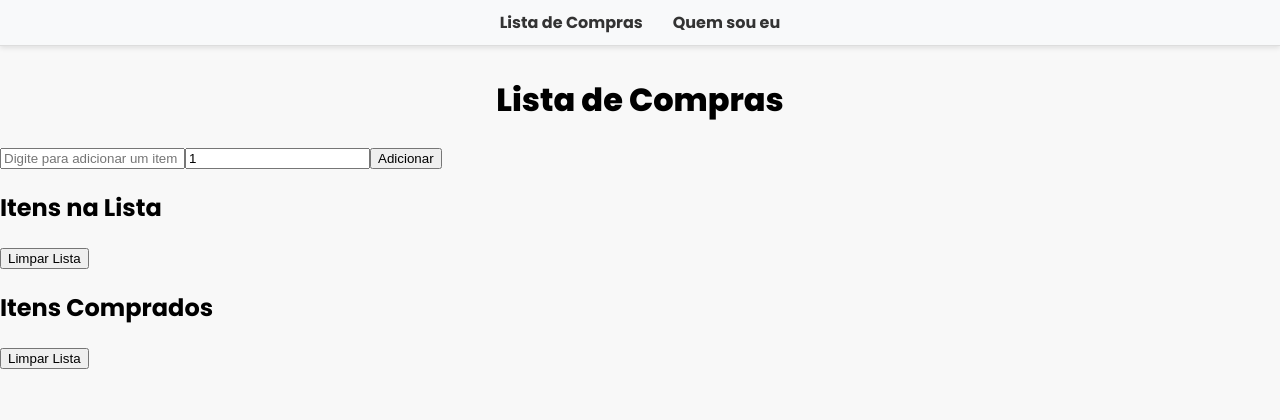
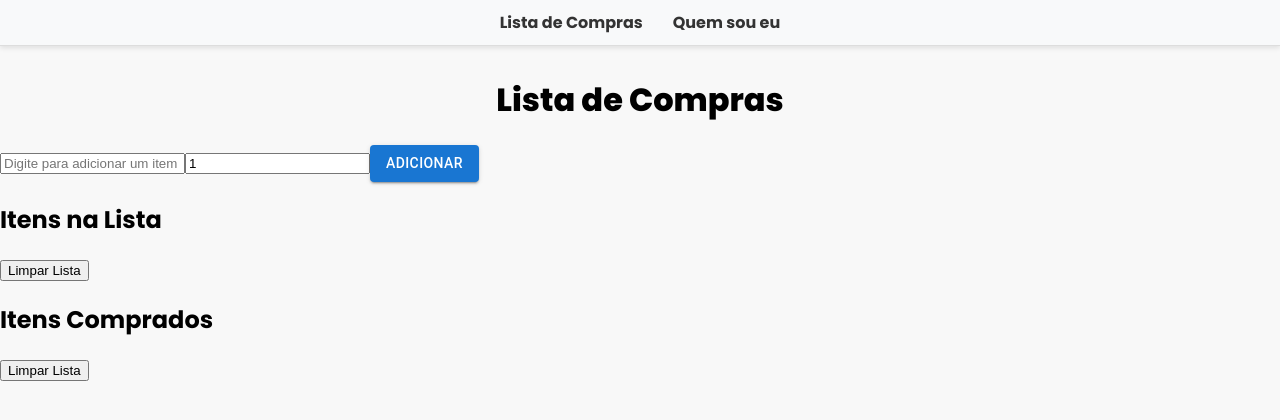
Before and after one commit to vh-mendes/shoppingList, a React (Vite) app: page / in a window 1280 px wide. Shown: the top 420 px of the page. Built offline with nearby package versions, Linux system fonts and the light colour scheme.

Commit message:
Melhorando a lista de compras

```diff
--- a/src/components/ShoppingList.tsx
+++ b/src/components/ShoppingList.tsx
@@ -1,5 +1,7 @@
 import { useState } from "react";
 import Alert from "@mui/material/Alert";
+import { Button } from "@mui/material";
+
 
 export function ShoppingList(){
   const [items, setItems] = useState<{ id: number; nome: string; quantidade: number; comprado: boolean; }[]>(
@@ -23,6 +25,7 @@
     //Remove todos os itens da lista de não comprados
       if (itemsNaoComprados.length > 0) {
         setItems(items.filter((item) => item.comprado));
+        setSucess ("Lista limpa com sucesso");
       } else { //Se não houver itens não comprados, exibe o erro
         setError("Não há itens na lista para remover");
         //setTimeout(() => setError(""), 2000); // Limpa a mensagem de erro após 3 segundos
@@ -35,6 +38,7 @@
     //Remove todos os itens da lista de não comprados
     if (itemsComprados.length > 0) {
       setItems(items.filter((item) => !item.comprado));
+      setSucess ("Lista limpa com sucesso");
     } else { //Se não houver itens comprados, exibe o erro
       setError("Não há itens na lista para remover");
       //setTimeout(() => setError(""), 2000); // Limpa a mensagem de erro após 3 segundos
@@ -62,11 +66,6 @@
       //setTimeout(() => setError(""), 2000); // Limpa a mensagem de erro após 3 segundos
       return; //Se a quantidade for zero, não adiciona e aborta
     }
-    if (newQuantity < 0) {
-      setError("A quantidade não pode ser negativa");
-      //setTimeout(() => setError(""), 2000); // Limpa a mensagem de erro após 3 segundos
-      return; //Se a quantidade for negativa, não adiciona e aborta
-    }
     setItems([...items, { id: Date.now(), nome: newItem, quantidade: newQuantity, comprado: false }]); //Adiciona o item na lista
     setNewItem(""); //Reseta o campo de nome para o padrão
     setNewQuantity(1); //Reseta o campo de quantidade para o padrão
@@ -76,9 +75,9 @@
 
   return (
     <div>
-      {error && <Alert severity="error">{error}</Alert>}{" "}
+      {error && <Alert severity="error">{error}</Alert>}
       {/*Se houver erro, exibe a mensagem de erro*/}
-      {sucess && <Alert severity="success">{sucess}</Alert>}{" "}
+      {sucess && <Alert severity="success">{sucess}</Alert>}
       {/*Se houver erro, exibe a mensagem de erro*/}
       <input
         type="text"
@@ -92,7 +91,7 @@
         onChange={(e) => setNewQuantity(Number(e.target.value))}
         min="1"
       />
-      <button onClick={AddItem}>Adicionar</button>
+      <Button variant="contained" color="primary" onClick={AddItem}>Adicionar</Button>
       <h2>Itens na Lista</h2><button onClick={RemoveList}>Limpar Lista</button>
       <ul>
         {itemsNaoComprados.map((item, id) => (
```
